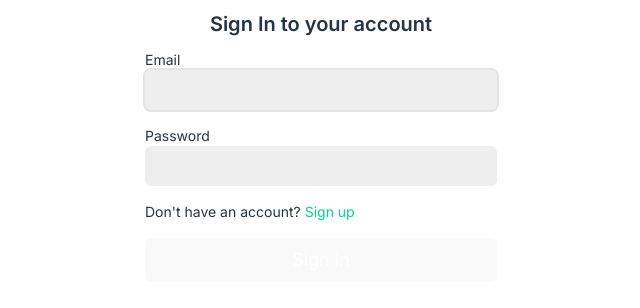
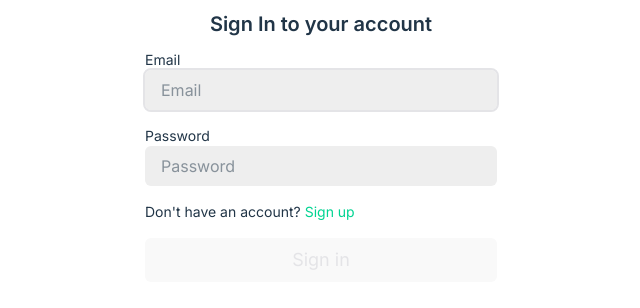
Before and after one commit to Jesseekoh/attendance-app, a React (Vite) app in the folder client/: page /signin in a window 1280 px wide. Shown: the part 278-586 px from the top of the page, without its empty margins (319-959 px from the left). Built offline with nearby package versions, Linux system fonts and the light colour scheme; no server answers.

Commit message:
fix: add missing placeholders for email and password inputs in SignInForm

```diff
--- a/client/src/components/SignInForm.tsx
+++ b/client/src/components/SignInForm.tsx
@@ -47,6 +47,7 @@ const SignInForm = () => {
             </label>
             <input
               className="block w-full outline-2 outline-neutral-content aria-[invalid=true]:outline-error focus:outline-accent focus:bg-base-200 py-2 bg-base-300 rounded-md px-4"
+              placeholder="Email"
               {...register('email', { required: true })}
               aria-invalid={errors.email ? 'true' : 'false'}
             />
@@ -64,6 +65,7 @@ const SignInForm = () => {
               className="block w-full outline-transparent  aria-[invalid=true]:outline-error focus:outline-accent focus:outline-2 py-2 bg-base-300 rounded-md px-4"
               {...register('password', { required: true, minLength: 6 })}
               type="password"
+              placeholder="Password"
               aria-invalid={errors.password ? 'true' : 'false'}
             />
             {errors.password && (
@@ -80,7 +82,7 @@ const SignInForm = () => {
           </p>
           <button
             type="submit"
-            className="bg-primary text-lg px-4 py-2 block text-white rounded-md w-full mt-4"
+            className="bg-neutral text-lg px-4 py-2 block text-neutral-content rounded-md w-full mt-4"
           >
             Sign in
           </button>
```
